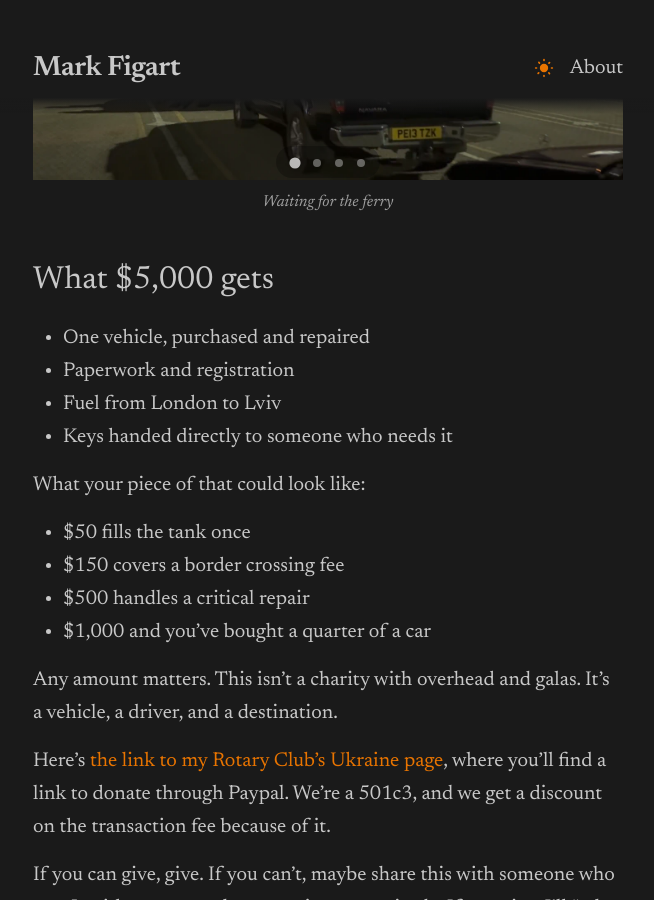
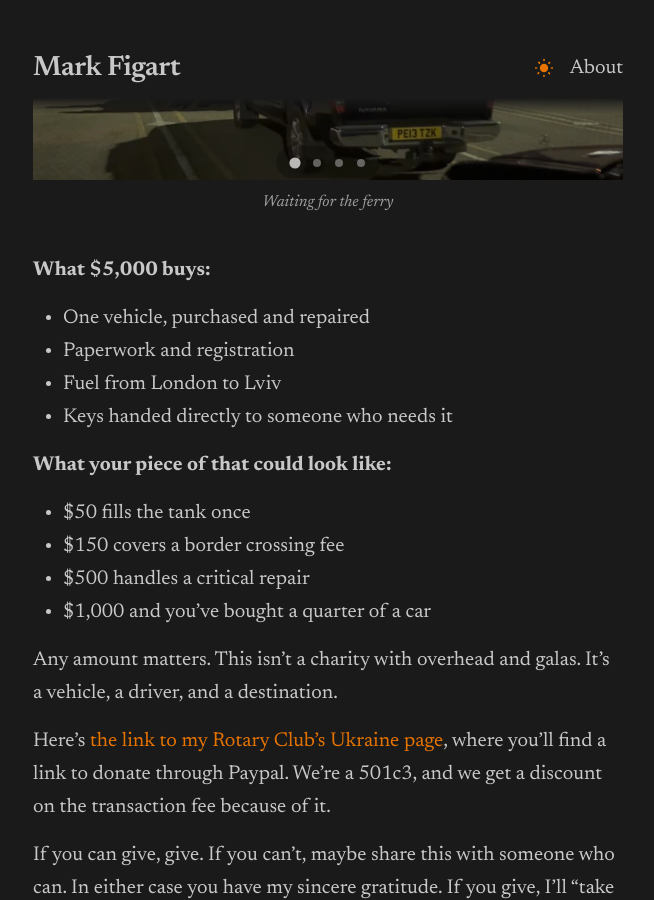
Before and after one commit to figart/60, a Jekyll site: the page built from _posts/2026-01-28-why-im-going-back-to-ukraine.md, in a window 1280 px wide and 900 px high, scrolled down 4540 px. Shown: the whole window, without its empty margins (312-966 px from the left). Built offline with Jekyll 4.4.1, drawn with Linux system fonts in a browser that asks for light colours.

Commit message:
update to ukraine post

```diff
--- a/_posts/2026-01-28-why-im-going-back-to-ukraine.md
+++ b/_posts/2026-01-28-why-im-going-back-to-ukraine.md
@@ -54,14 +54,14 @@ I don't know if I'll do this every year. I don't know if the war will still be g
 ![On this particular mission, at some point my American buddy, JC, affectionately coined the term "Preston's Eleven" referring to the drivers. That's Preston in the middle, undisputably in charge of his crew.](/assets/images/prestons-eleven.webp)
 ![It wasn't all work. One day we got to play by taking a ride in a vintage Russian Mil Mi-8 helicopter.](youtube:LWzQPU2zOlg)
 
-## What $5,000 gets
+**What $5,000 buys:**
 
 - One vehicle, purchased and repaired
 - Paperwork and registration
 - Fuel from London to Lviv
 - Keys handed directly to someone who needs it
 
-What your piece of that could look like:
+**What your piece of that could look like:**
 
 - $50 fills the tank once
 - $150 covers a border crossing fee
```
